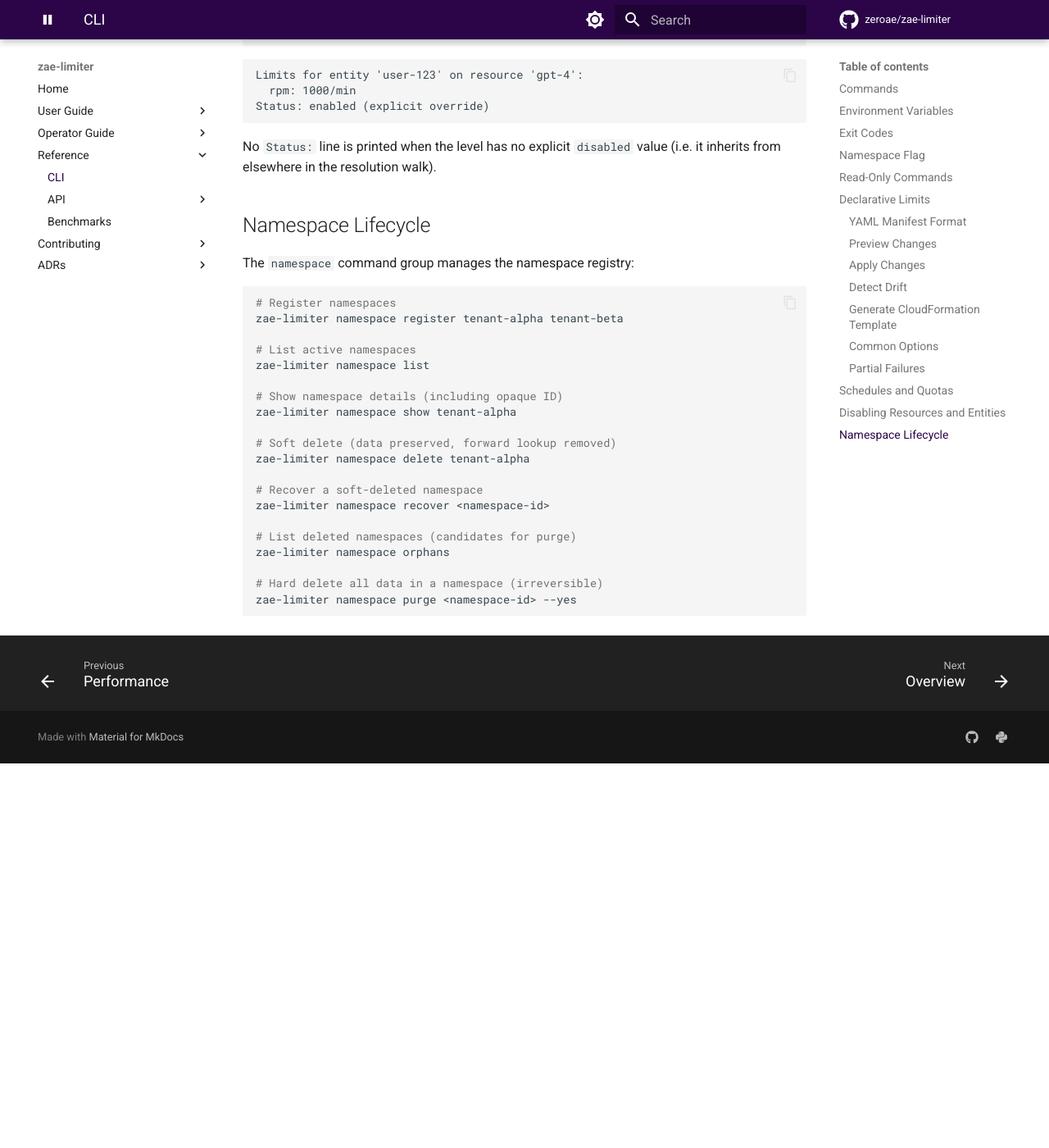
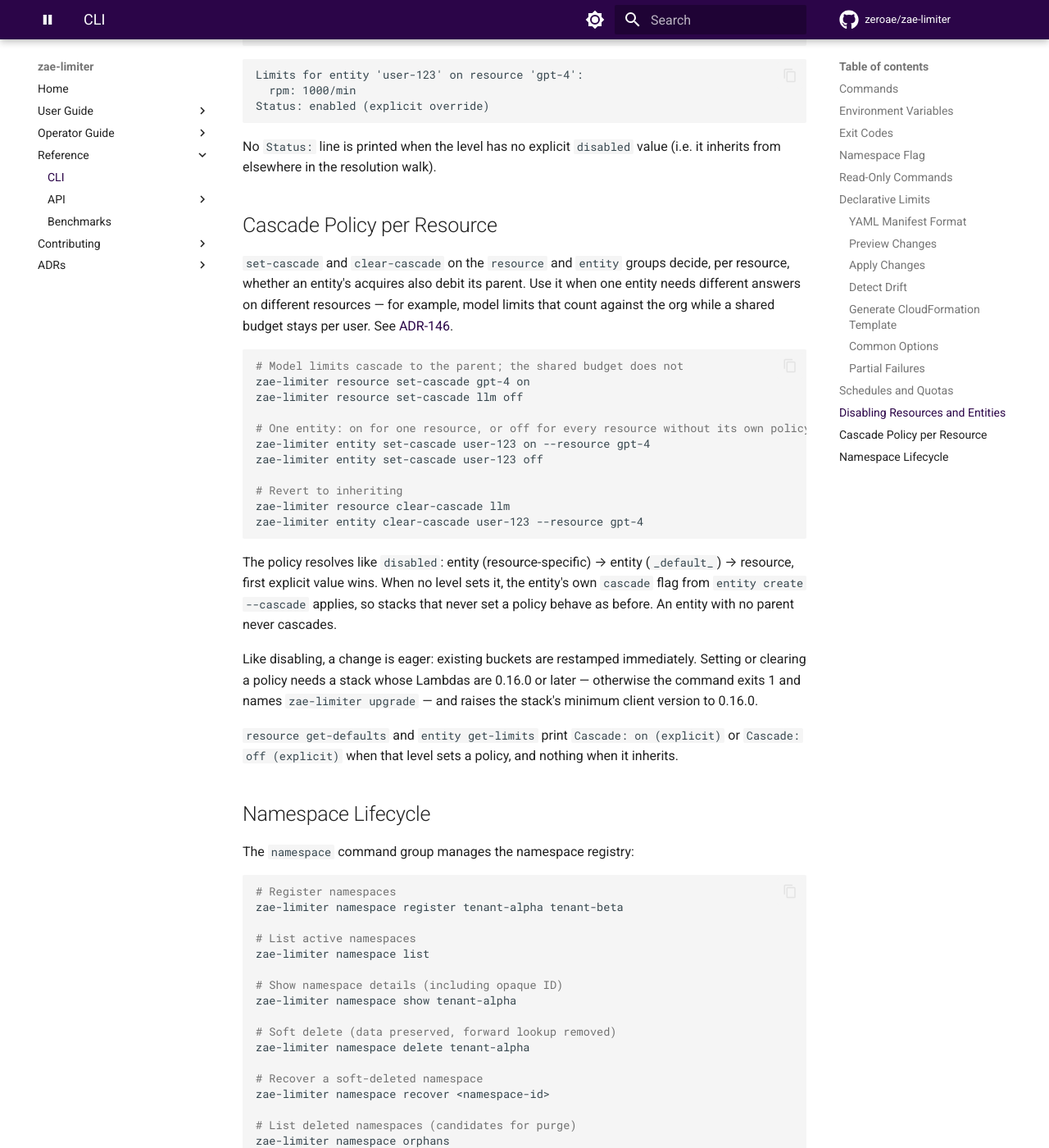
Before and after one commit to zeroae/zae-limiter, an MkDocs documentation site: the page built from docs/cli.md, in a window 1280 px wide and 1400 px high, scrolled down 8954 px. Shown: the whole window at 82% size. Built offline with MkDocs 1.6.1 and Material for MkDocs 9.7.7, drawn with Linux system fonts in a browser that asks for light colours; comment, search, counter and statistics services are not loaded; the version menu is left out; before the commit the page ends 9885 px from its top, so only the background shows below that; some of the changed text lies outside the part shown.

Commit message:
📝 docs(cli): document set-cascade and clear-cascade
docs/cli.md gains a Cascade Policy per Resource section beside Disabling
Resources and Entities: the four commands, how the policy resolves (the
ADR-125 walk, falling back to the entity's own flag), that a change is
eager, the version requirement, and the Cascade: line on the read
commands. The write-command list and CLAUDE.md's ADR-146 section name the
commands too.

Refs #676

Co-Authored-By: Claude Opus 5.5 <noreply@anthropic.com>
Claude-Session: https://claude.ai/code/session_01ASEDQdfdZZeqM2KMM1WTMo

````diff
--- a/docs/cli.md
+++ b/docs/cli.md
@@ -38,7 +38,7 @@ The CLI respects standard AWS environment variables:
 Most data-access commands accept `--namespace` / `-N` to scope operations to a specific namespace. When omitted, operations default to the `"default"` namespace.
 
 !!! note "Namespace registration"
-    Commands that **write** (`set-*`, `delete-*`, `entity create`, `disable` / `enable` / `clear-disabled`, `limits apply`) register the namespace if it does not exist yet. Commands that only **read** never do: they exit 1 and name the register command (see [Read-Only Commands](#read-only-commands)).
+    Commands that **write** (`set-*`, `delete-*`, `entity create`, `disable` / `enable` / `clear-disabled`, `set-cascade` / `clear-cascade`, `limits apply`) register the namespace if it does not exist yet. Commands that only **read** never do: they exit 1 and name the register command (see [Read-Only Commands](#read-only-commands)).
 
 ```bash
 # Entity operations in a specific namespace
@@ -388,6 +388,39 @@ Status: enabled (explicit override)
 No `Status:` line is printed when the level has no explicit `disabled` value (i.e. it
 inherits from elsewhere in the resolution walk).
 
+## Cascade Policy per Resource
+
+`set-cascade` and `clear-cascade` on the `resource` and `entity` groups decide, per resource,
+whether an entity's acquires also debit its parent. Use it when one entity needs different
+answers on different resources — for example, model limits that count against the org while a
+shared budget stays per user. See [ADR-146](adr/146-per-resource-cascade-policy.md).
+
+```bash
+# Model limits cascade to the parent; the shared budget does not
+zae-limiter resource set-cascade gpt-4 on
+zae-limiter resource set-cascade llm off
+
+# One entity: on for one resource, or off for every resource without its own policy
+zae-limiter entity set-cascade user-123 on --resource gpt-4
+zae-limiter entity set-cascade user-123 off
+
+# Revert to inheriting
+zae-limiter resource clear-cascade llm
+zae-limiter entity clear-cascade user-123 --resource gpt-4
+```
+
+The policy resolves like `disabled`: entity (resource-specific) → entity (`_default_`) →
+resource, first explicit value wins. When no level sets it, the entity's own `cascade` flag
+from `entity create --cascade` applies, so stacks that never set a policy behave as before. An
+entity with no parent never cascades.
+
+Like disabling, a change is eager: existing buckets are restamped immediately. Setting or
+clearing a policy needs a stack whose Lambdas are 0.16.0 or later — otherwise the command exits
+1 and names `zae-limiter upgrade` — and raises the stack's minimum client version to 0.16.0.
+
+`resource get-defaults` and `entity get-limits` print `Cascade: on (explicit)` or
+`Cascade: off (explicit)` when that level sets a policy, and nothing when it inherits.
+
 ## Namespace Lifecycle
 
 The `namespace` command group manages the namespace registry:
````
Also changed, not shown: CLAUDE.md (+4 -0 lines).
